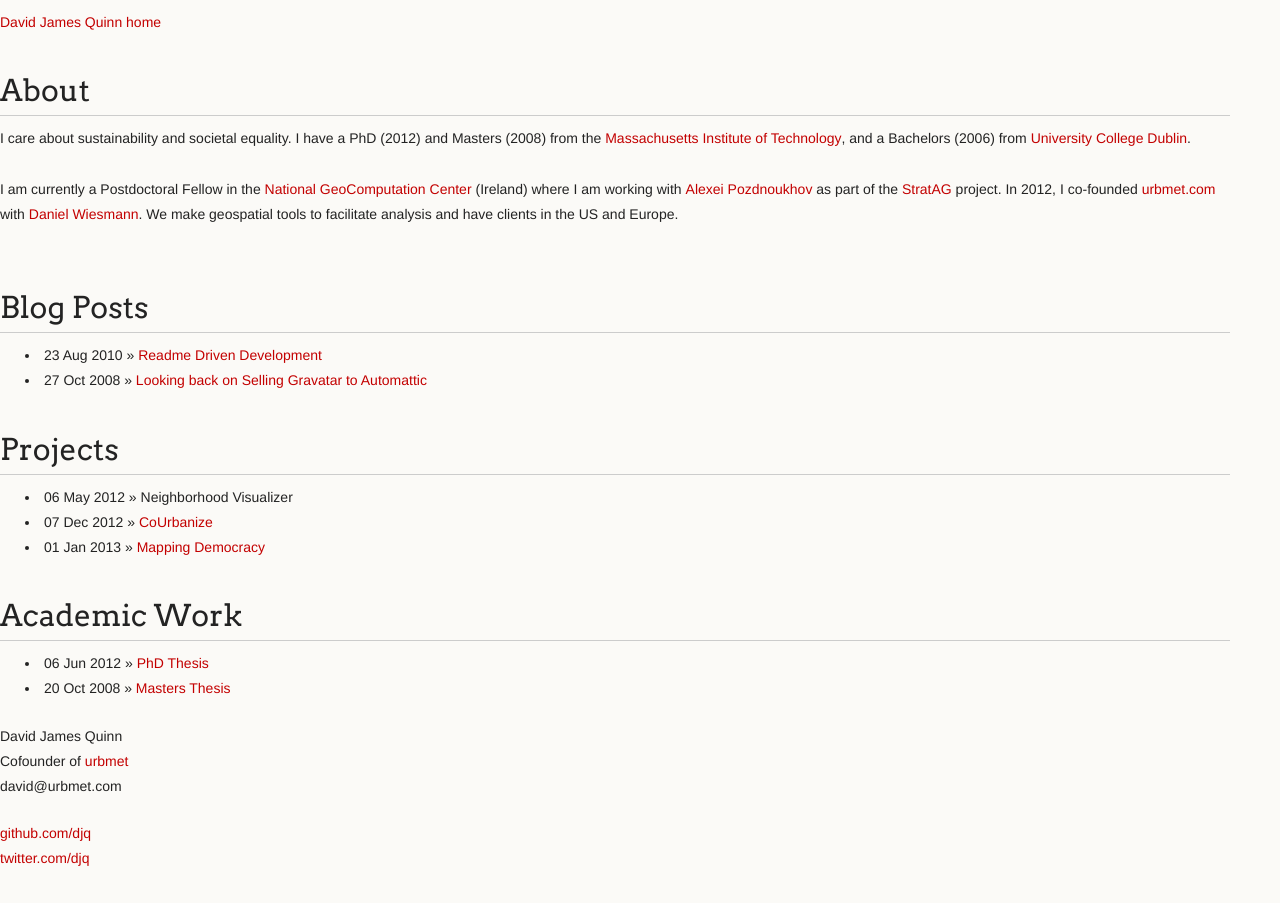
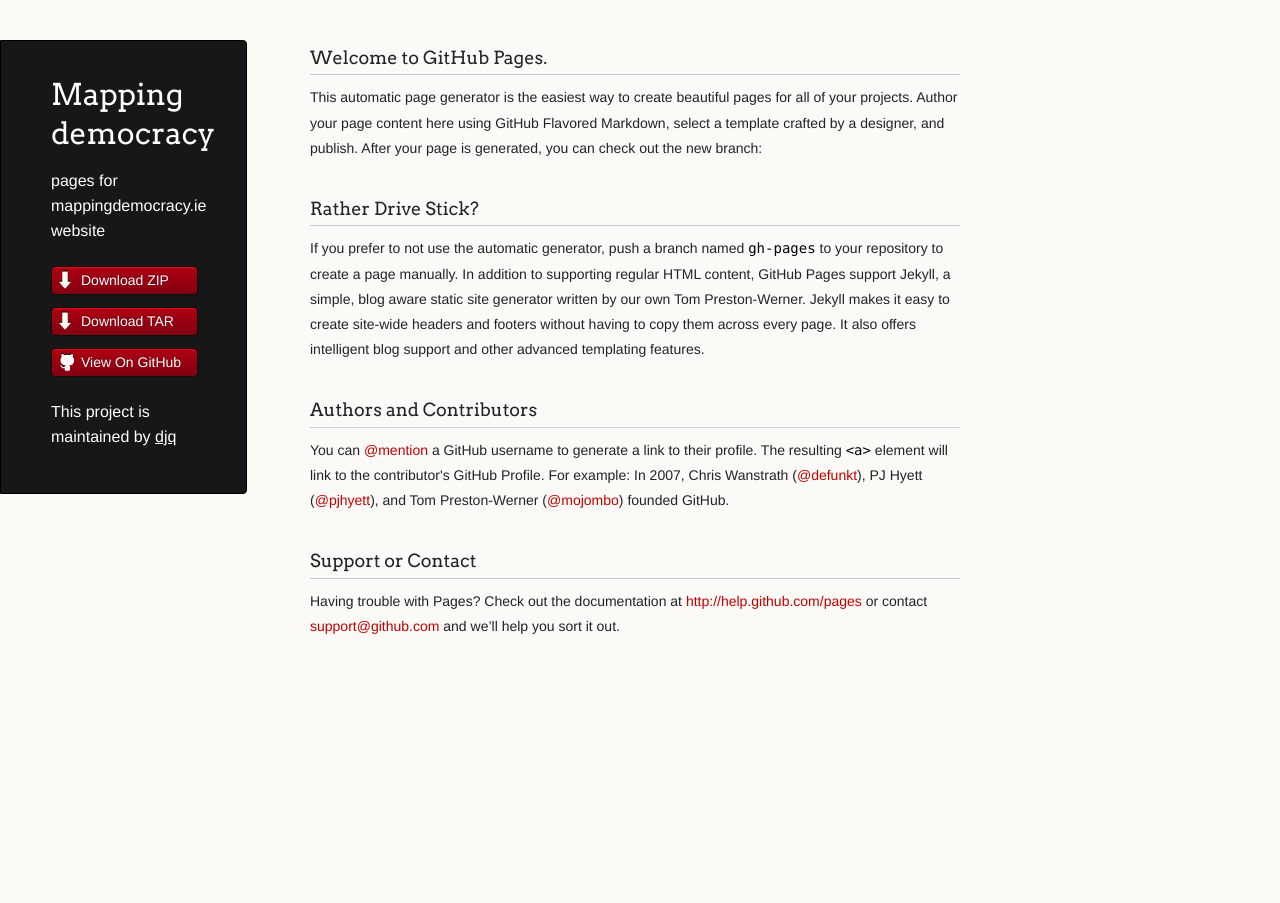
Before and after one commit to djq/mapping_democracy, a Jekyll site: the page built from index.html, in a window 1280 px wide and 1256 px high. Shown: the top 903 px of the window. Built offline with Jekyll 4.4.1, drawn with Linux system fonts in a browser that asks for light colours; Markdown is read by kramdown in place of the engine named in the settings; some of the changed text lies outside the part shown; grey boxes are pictures that could not be loaded.

Commit message:
tweaking layout

```diff
--- a/_layouts/default.html
+++ b/_layouts/default.html
@@ -26,35 +26,44 @@
 </script>
 <!-- ClickTale end of Top part -->
 
-<div class="site">
-  <div class="title">
-    <a href="/">David James Quinn</a>
-    <a class="extra" href="/">home</a>
-  </div>
+<div class="wrapper">
+      <header>
+        <h1 class="header">Mapping democracy</h1>
+        <p class="header">pages for mappingdemocracy.ie website</p>
 
-  {{ content }}
+        <ul>
+          <li class="download"><a class="buttons" href="https://github.com/djq/mapping_democracy/zipball/master">Download ZIP</a></li>
+          <li class="download"><a class="buttons" href="https://github.com/djq/mapping_democracy/tarball/master">Download TAR</a></li>
+          <li><a class="buttons github" href="https://github.com/djq/mapping_democracy">View On GitHub</a></li>
+        </ul>
 
-  <div class="footer">
-    <div class="contact">
-      <p>
-        David James Quinn<br />
-        Cofounder of <a href="http://urbmet.com/">urbmet</a><br />
-        david@urbmet.com
-      </p>
+        <p class="header">This project is maintained by <a class="header name" href="https://github.com/djq">djq</a></p>
+
+
+      </header>
+      <section>
+        <h3>Welcome to GitHub Pages.</h3>
+
+<p>This automatic page generator is the easiest way to create beautiful pages for all of your projects. Author your page content here using GitHub Flavored Markdown, select a template crafted by a designer, and publish. After your page is generated, you can check out the new branch:</p>
+
+
+<h3>Rather Drive Stick?</h3>
+
+<p>If you prefer to not use the automatic generator, push a branch named <code>gh-pages</code> to your repository to create a page manually. In addition to supporting regular HTML content, GitHub Pages support Jekyll, a simple, blog aware static site generator written by our own Tom Preston-Werner. Jekyll makes it easy to create site-wide headers and footers without having to copy them across every page. It also offers intelligent blog support and other advanced templating features.</p>
+
+<h3>Authors and Contributors</h3>
+
+<p>You can <a href="https://github.com/blog/821" class="user-mention">@mention</a> a GitHub username to generate a link to their profile. The resulting <code>&lt;a&gt;</code> element will link to the contributor's GitHub Profile. For example: In 2007, Chris Wanstrath (<a href="https://github.com/defunkt" class="user-mention">@defunkt</a>), PJ Hyett (<a href="https://github.com/pjhyett" class="user-mention">@pjhyett</a>), and Tom Preston-Werner (<a href="https://github.com/mojombo" class="user-mention">@mojombo</a>) founded GitHub.</p>
+
+<h3>Support or Contact</h3>
+
+<p>Having trouble with Pages? Check out the documentation at <a href="http://help.github.com/pages">http://help.github.com/pages</a> or contact <a href="mailto:support@github.com">support@github.com</a> and we’ll help you sort it out.</p>
+      </section>
+      <footer>
+        <p><small>Hosted on <a href="https://pages.github.com">GitHub Pages</a> using the Dinky theme</small></p>
+      </footer>
     </div>
-    <div class="contact">
-      <p>
-        <a href="http://github.com/djq/">github.com/djq</a><br />
-        <a href="http://twitter.com/djq/">twitter.com/djq</a><br />
-      </p>
-    </div>
-    <div class="rss">
-      <a href="http://feeds.feedburner.com/tom-preston-werner">
-        <img src="/images/rss.png" alt="Subscribe to RSS Feed" />
-      </a>
-    </div>
-  </div>
-</div>
+    <!--[if !IE]><script>fixScale(document);</script><![endif]-->
 
 
 
```
Also changed, not shown: index_original.html (+0 -18 lines).
